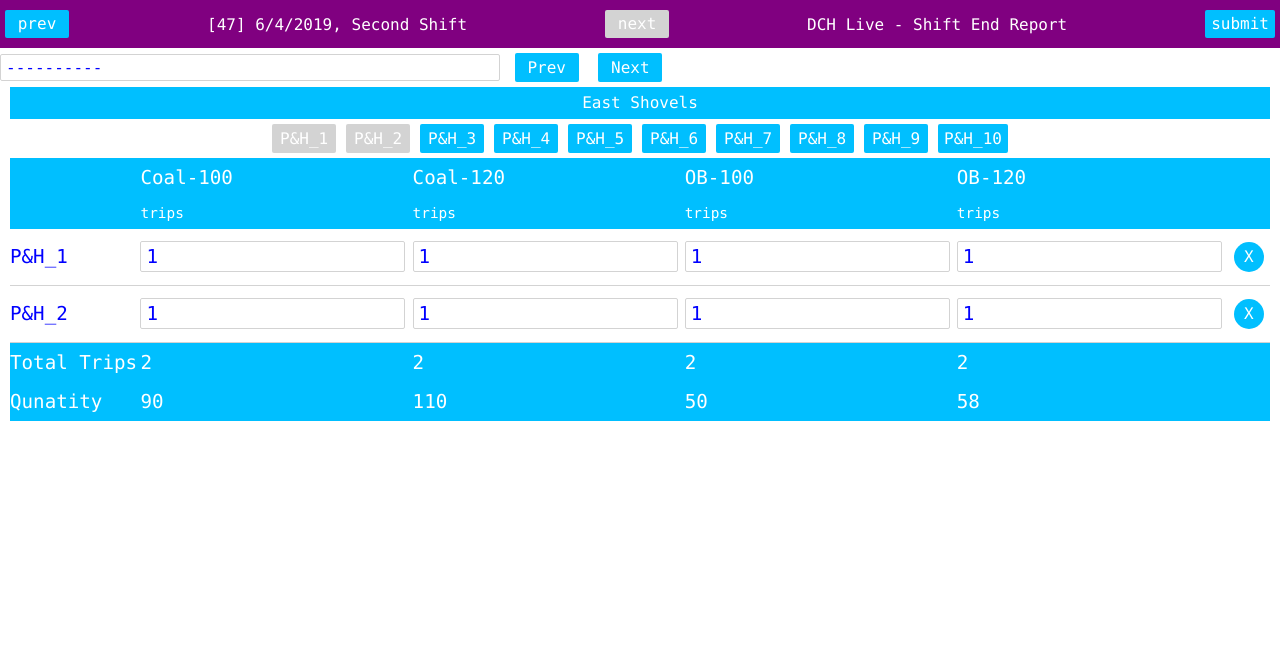
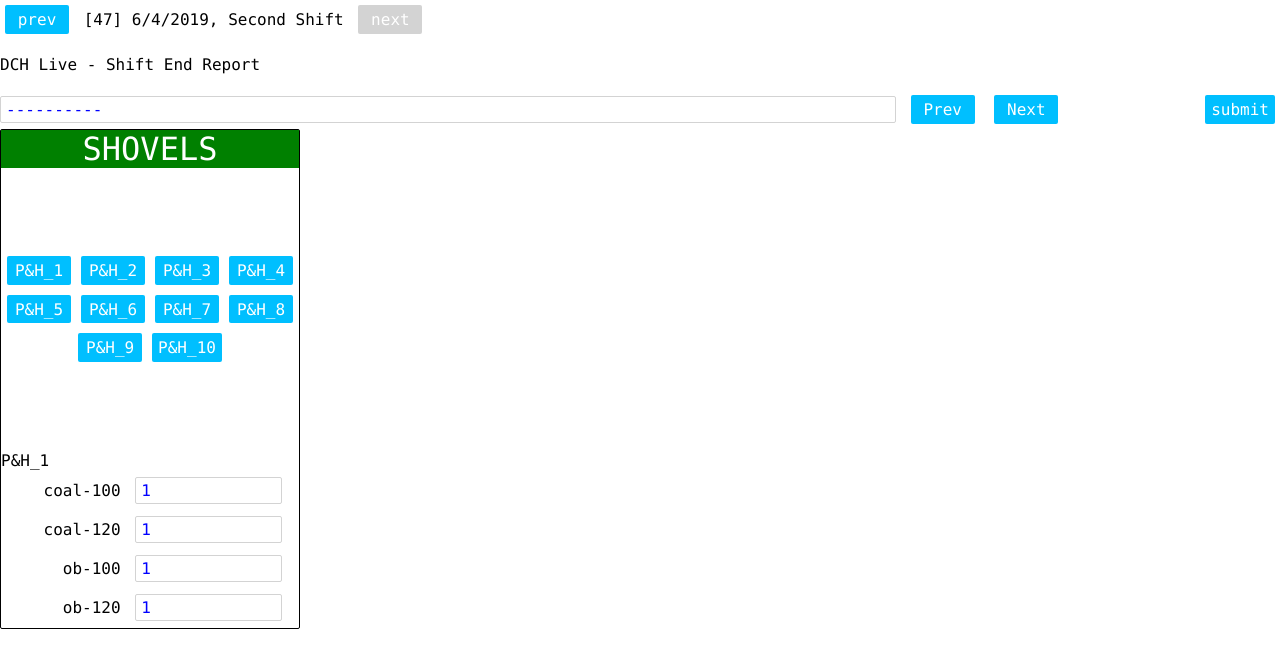
Before and after one commit to dchstats/dch-1, a PHP site: page /shift.html in a window 1280 px wide. Shown: the top 668 px of the page. Run offline with PHP 8.4, Linux system fonts and the light colour scheme; some libraries are stand-ins or nearby versions.

Commit message:
card layout introduced

```diff
--- a/shift.html
+++ b/shift.html
@@ -23,57 +23,44 @@
         <p>DCH Live - Shift End Report</p>
         <button style="float:right" ng-click="sub()">submit</button>
     </header>
-                <input ng-model="status" style="width:500px"></input>
+    <input ng-model="status" style="width:70%"></input>
     <button onClick="moduleNav('prev')">Prev</button>
     <button onclick="moduleNav('next')">Next</button>
 
-            <div id="east-shovels" class="section">
-                <div class="section-header">
-                    <p>East Shovels</p>
+    <div id="shovel-section" class="section">
+        <div class="head">
+            SHOVELS
         </div>
-                <div class="section-nav">
-                    <button ng-repeat="x in shovels" ng-click="x.data.east=true;" ng-disabled="x.data.east">
+
+        <div class="selector">
+            <button ng-repeat="x in shovels" ng-click="rotateShovel($index)">
                 {{x.name}}
             </button>
         </div>
-                <table class="data-table">
-                    <tr class="head-row">
-                        <td></td>
-                        <td ng-repeat="x in datahead.eastShovels">{{x}}</td>
-                        <td></td>
-                    </tr>
-                    <tr class="unit-row">
-                        <td></td>
-                        <td ng-repeat="x in unit.eastShovels track by $index">{{x}}</td>
-                        <td></td>
-                    </tr>
 
-                    <tr class="data-row" ng-repeat="x in shovels" ng-if="x.data.east">
-                        <td class="name-col">{{x.name}}</td>
-                        <td><input ng-change="refresh()" type="number" ng-model="x.data.east_coal_100"></td>
-                        <td><input ng-change="refresh()" type="number" ng-model="x.data.east_coal_120"></td>
-                        <td><input ng-change="refresh()" type="number" ng-model="x.data.east_ob_100"></td>
-                        <td><input ng-change="refresh()" type="number" ng-model="x.data.east_ob_120"></td>
-                        <td><button class="cancel-btn" ng-click="x.remove('east');"><span>X</span></button>
-                        </td>
-                    </tr>
-                    <tr class="total-row">
-                        <td class="name-col">Total Trips</td>
-                        <td>{{shovels_total.data.east_coal_100}}</td>
-                        <td>{{shovels_total.data.east_coal_120}}</td>
-                        <td>{{shovels_total.data.east_ob_100}}</td>
-                        <td>{{shovels_total.data.east_ob_120}}</td>
-                        <td></td>
-                    </tr>
-                    <tr class="total-row">
-                        <td class="name-col">Qunatity</td>
-                        <td>{{shovels_total.qty.east_coal_100}}</td>
-                        <td>{{shovels_total.qty.east_coal_120}}</td>
-                        <td>{{shovels_total.qty.east_ob_100}}</td>
-                        <td>{{shovels_total.qty.east_ob_120}}</td>
-                        <td></td>
-                    </tr>
-                </table>
+
+
+        <div class="shovel" ng-repeat="x in shovels" ng-show="shovelToShow=={{$index}}">
+            {{x.name}}
+            <div class="field">
+                <p>coal-100</p>
+                <input ng-change="refresh()" type="number" ng-model="x.data.east_coal_100">
+            </div>
+            <div class="field">
+                <p>coal-120</p>
+                <input ng-change="refresh()" type="number" ng-model="x.data.east_coal_120">
+            </div>
+            <div class="field">
+                <p>ob-100</p>
+                <input ng-change="refresh()" type="number" ng-model="x.data.east_ob_100">
+            </div>
+
+            <div class="field">
+                <p>ob-120</p>
+                <input ng-change="refresh()" type="number" ng-model="x.data.east_ob_120">
+            </div>
+
+        </div>
     </div>
 
     <div id="draglines" class="section">
@@ -100,8 +87,7 @@
                     <input ng-change="refresh()" type="number" ng-model="x.data.wrk" class="drg-hrs">
                     <input ng-change="refresh()" type="number" ng-model="x.data.bd" class="drg-hrs">
                     <input ng-change="refresh()" type="number" ng-model="x.data.mnt" class="drg-hrs">
-                            <input ng-change="refresh()" type="text" ng-model="x.idl" ng-disabled="true"
-                                class="drg-hrs">
+                    <input ng-change="refresh()" type="text" ng-model="x.idl" ng-disabled="true" class="drg-hrs">
                 </td>
                 <td><textarea name="" id="" cols="10" rows="1" ng-model="x.data.remark"></textarea></td>
             </tr>
--- a/styles.css
+++ b/styles.css
@@ -1,6 +1,3 @@
-card {
-	box-shadow: 0px 3px 5px 0px #444;
-}
 
 * {
 	box-sizing: border-box;
@@ -14,91 +11,16 @@ body {
 	padding: 0;
 }
 
-.main-header {
-	height: 3rem;
-	display: flex;
-	justify-content: space-between;
-	align-items: center;
-	background: purple;
-	color: white;
-}
-
-.main-nav {
-	display: flex;
-	align-items: center;
-	background: white;
-	margin: 5px auto;
-	padding: 3px;
-}
-
-.module {
-	margin: 0 auto;
-}
-
-.module-header {
-	height: 3rem;
-	padding: 0 1rem;
-	display: flex;
-	align-items: center;
-	justify-content: space-between;
-	font-size: 1.2rem;
-	border-radius: 3px 3px 0px 0px;
-}
-
-.module-nav {
-	display: flex;
-	justify-content: middle;
-	align-items: center;
-}
-
-.section {
-	margin: auto;
-	padding: 0 10px 4rem;
-	background: white;
-	border-radius: 3px;
-	overflow: auto;
-}
-
-.section-header {
-	height: 2rem;
-	padding: 5px;
-	display: flex;
-	justify-content: center;
-	align-items: center;
-	background-color: deepskyblue;
-	color: white;
-	font-size: 1rem;
-}
-
-.section-nav {
-	min-height: 5px;
-	background: white;
-	text-align: center;
-}
-
-input,
-select,
-textarea {
+input {
 	padding: 3px 5px;
 	color: blue;
 	text-align: left;
 	border: 1px solid lightgrey;
 	border-radius: 2px;
 }
-input:disabled,
-select:disabled,
-textarea:disabled {
-	background: grey;
-	color: lightgrey;
-}
-input:focus,
-select:focus,
-textarea:focus {
-	outline: 3px solid gold;
-}
+
 
 textarea {
-	width: 100%;
 	resize: vertical;
 }
 
@@ -127,51 +49,54 @@ button:disabled {
 	box-shadow: none;
 }
 
-.cancel-btn {
-	min-width: 30px;
-	height: 30px;
-	padding: 0px;
-	font-size: 16px;
-	box-shadow: none;
-	border-radius: 50%;
+.shovel-card{
+	width:300px;
+	height:500px;
+	display:flex;
+	flex-direction: column;
+	justify-content:space-around;
+	align-items: center;
+	border:1px solid blue;
 }
 
-.data-table {
-	margin: 10 auto;
-	width: 100%;
+.field{
+	padding:0px;
+	margin:2px;
 }
 
-td {
-	/* text-align: center; */
-	font-size: 1.2rem;
-	padding: 8px 0;
+.field p{
+	margin:0px;
+	display:inline-block;
+	width:40%;
+	text-align: right;
 }
 
-.head-row td,
-.unit-row td,
-.total-row td {
-	background: deepskyblue;
-	color: white;
+.field input{
+	display:inline-block;
+	width:50%;
+	margin:5px;
 }
 
-.unit-row td {
-	font-size: 0.9rem;
+.section {
+	width:300px;
+	height:500px;
+	display:flex;
+	flex-flow:column;
+	justify-content: space-between;
+	align-content: center;
+	border:1px solid black;
+	border-radius:2px;
 }
 
-tr.data-row td {
-	border-bottom: 1px solid lightgrey;
+.section .head{
+	display:flex;
+	justify-content: center;
+	background:green;
+	color:white;
+	font-size:2em;
 }
 
-tr.data-row {
-	color: blue;
-}
-
-.drg-hrs {
-	max-width: 50px;
-}
-
-
-/*# sourceMappingURL=styles.css.map */
-.main-header div{
-	width:33.33%;
-}
+.section .selector{
+	display:flex;
+	flex-wrap: wrap;
+	justify-content: center;
```
Also changed, not shown: shift.js (+8 -1 lines). Lines whose indentation alone changed are shown as unchanged.
